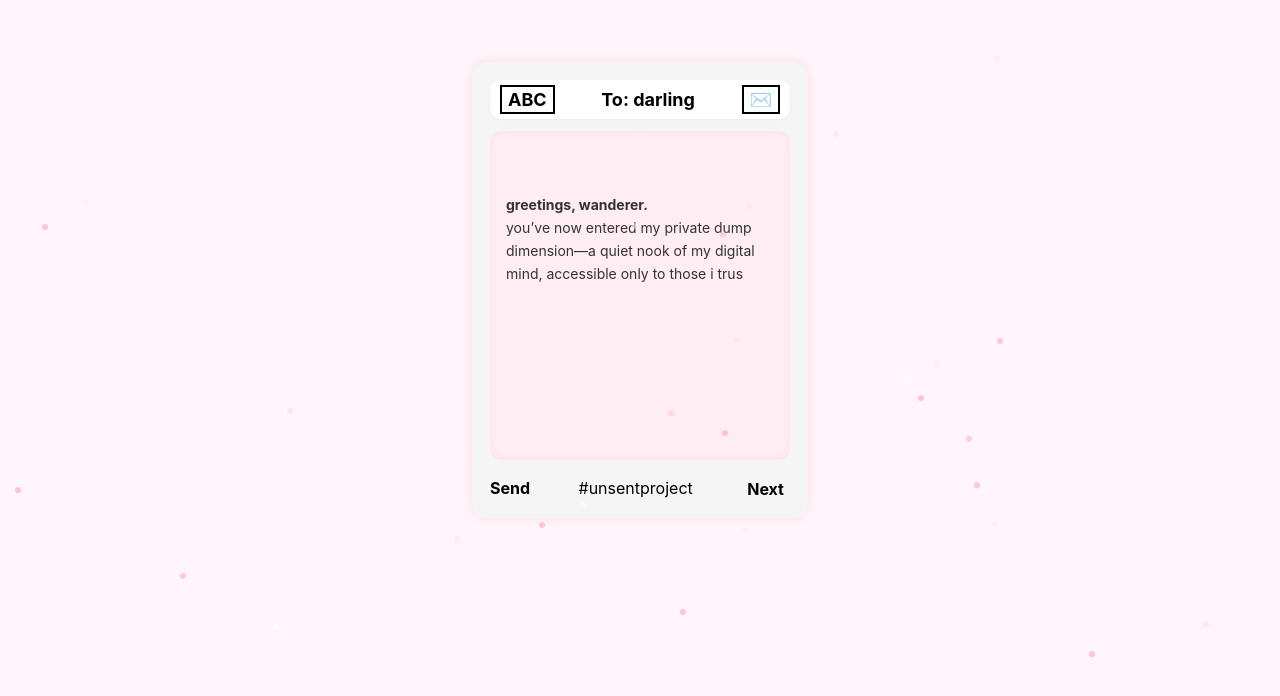
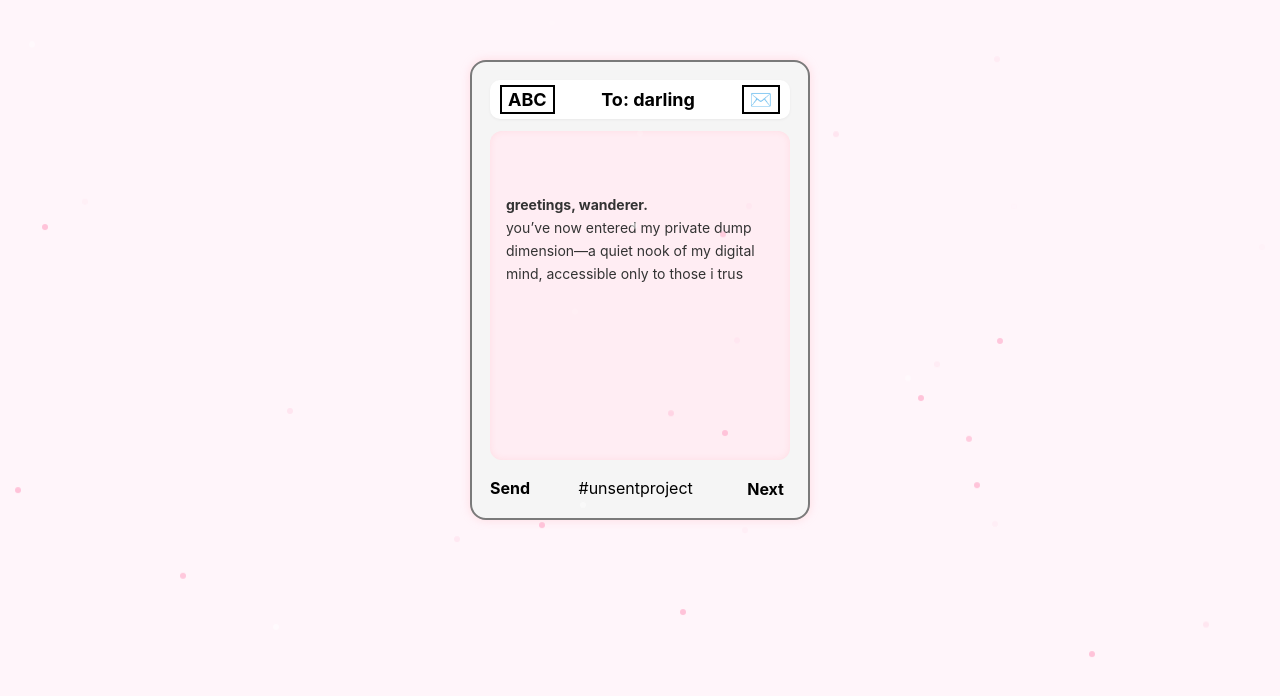
Before and after one commit to lyienne/cloudaisy.html, a plain HTML site: page index.html in a window 1280 px wide. Shown: the part 130-826 px from the top of the page. Drawn offline with Linux system fonts and the light colour scheme; a web font is replaced by a local one.

Commit message:
Update index.html

```diff
--- a/index.html
+++ b/index.html
@@ -27,6 +27,7 @@
       display: flex;
       flex-direction: column;
       justify-content: space-between;
+      border: 2px solid #7a7a7a;
       box-shadow: 0 0 10px rgba(255, 182, 193, 0.4);
       border-radius: 16px;
       position: relative;
```
